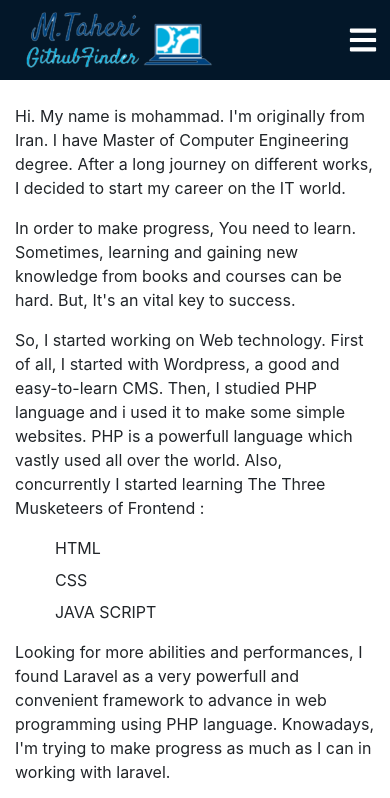
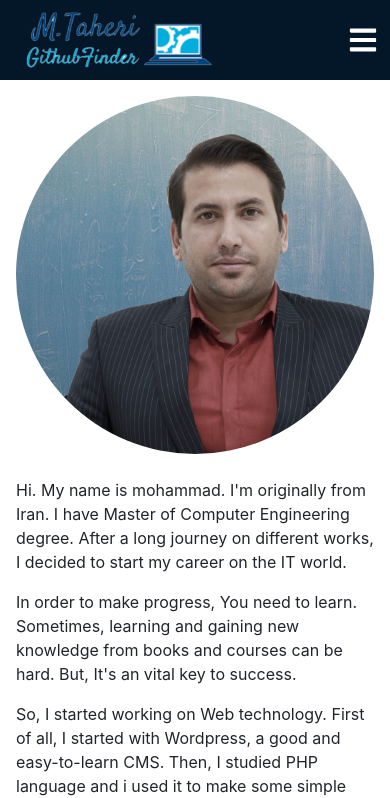
Before and after one commit to MamadTaheri/github-api, a React (Create React App) app: page /about in a window 390 px wide. Shown: the top 798 px of the page. Built offline with nearby package versions, Linux system fonts and the light colour scheme.

Commit message:
update some styles for responsive

```diff
--- a/src/pages/About.jsx
+++ b/src/pages/About.jsx
@@ -1,13 +1,13 @@
 import React from "react";
+import "./styles/About.css"
 
 // image
 import img from '../assets/images/img.jpg'
 
 const About = () => {
   return (
-    <div className="container">
-      <div className="row">
-
+    <div className="container p-3 p-md-5">
+      <div className="row custom-row-for-responsive">
         <div className="col-md-6">
           <br />
           <p>
@@ -41,7 +41,7 @@
         </div>
 
         <div className="col-md-6">
-           <img src={img} alt="Mohammad Taheri" className="img-fluid" />
+           <img src={img} alt="Mohammad Taheri" className="img-fluid rounded-circle" />
         </div>
       </div>
     </div>
--- a/src/pages/Contact.jsx
+++ b/src/pages/Contact.jsx
@@ -3,7 +3,7 @@
 const Contact = () => {
     return (
         <div>
-            <div className="container rtl">
+            <div className="container rtl p-3 p-md-5">
               <div className="row">
                 <div className="col-md-12 p-2 p-md-5">
                 <h2>تماس با من</h2>
--- a/src/pages/Home.jsx
+++ b/src/pages/Home.jsx
@@ -25,7 +25,7 @@
   };
 
   return (
-    <div className="container p-md-5">
+    <div className="container p-3 p-md-5">
       <div className="row mx-md-5 justify-content-center">
         <div className="col-md-5 ">
           <div className="form-group">
--- /dev/null
+++ b/src/pages/styles/About.css
@@ -0,0 +1,9 @@
+@media only screen and (max-width: 768px) {
+  .custom-row-for-responsive {
+    -webkit-box-orient: vertical;
+    -webkit-box-direction: reverse;
+        -ms-flex-direction: column-reverse;
+            flex-direction: column-reverse;
+  }
+}
+/*# sourceMappingURL=About.css.map */
--- /dev/null
+++ b/src/pages/styles/About.scss
@@ -0,0 +1,5 @@
+@media only screen and (max-width: 768px)  {
+    .custom-row-for-responsive {
+        flex-direction: column-reverse;
+    }
+}
```
Also changed, not shown: 1 other file (tests, documents, lock files or other folders).
